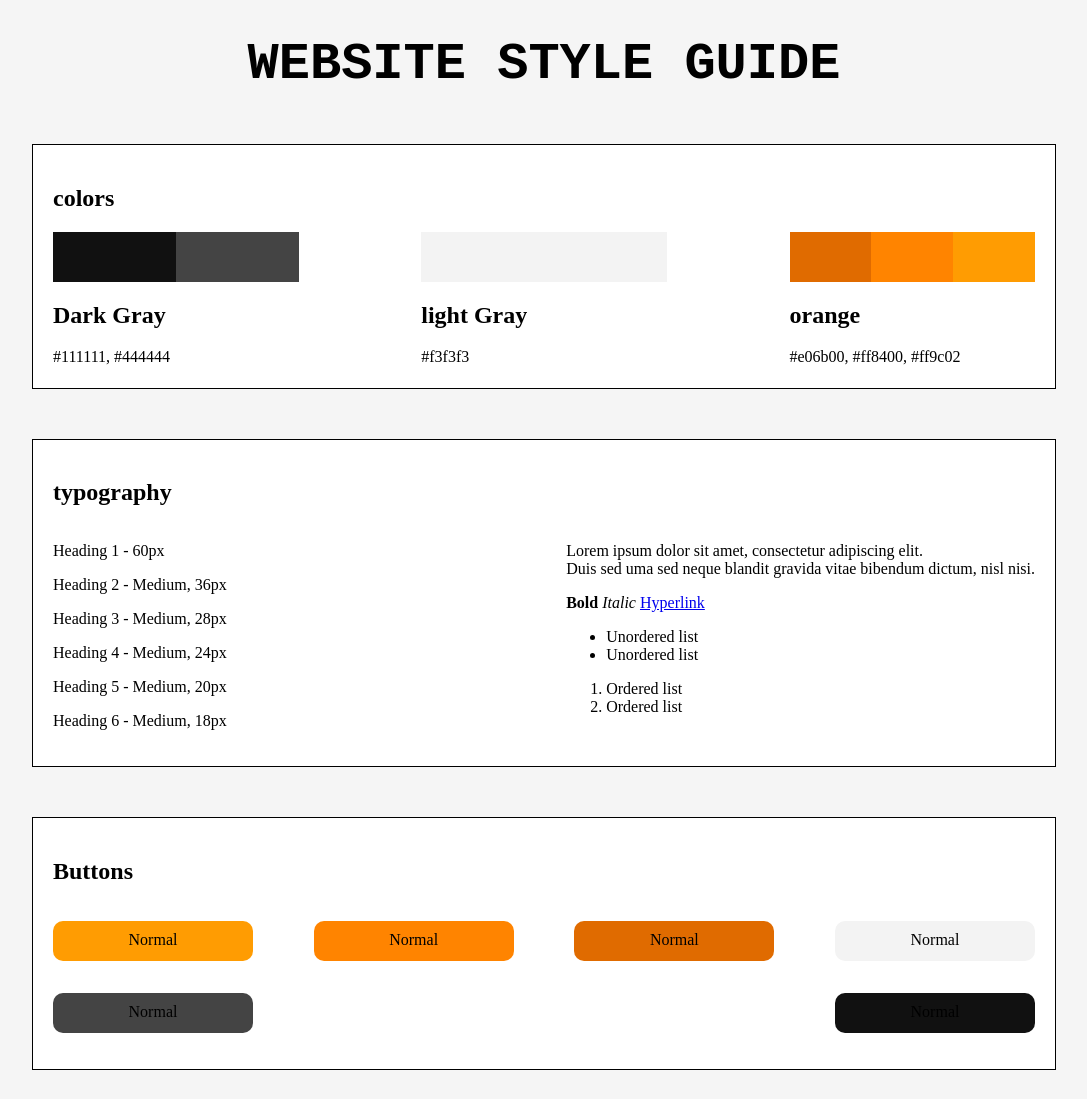
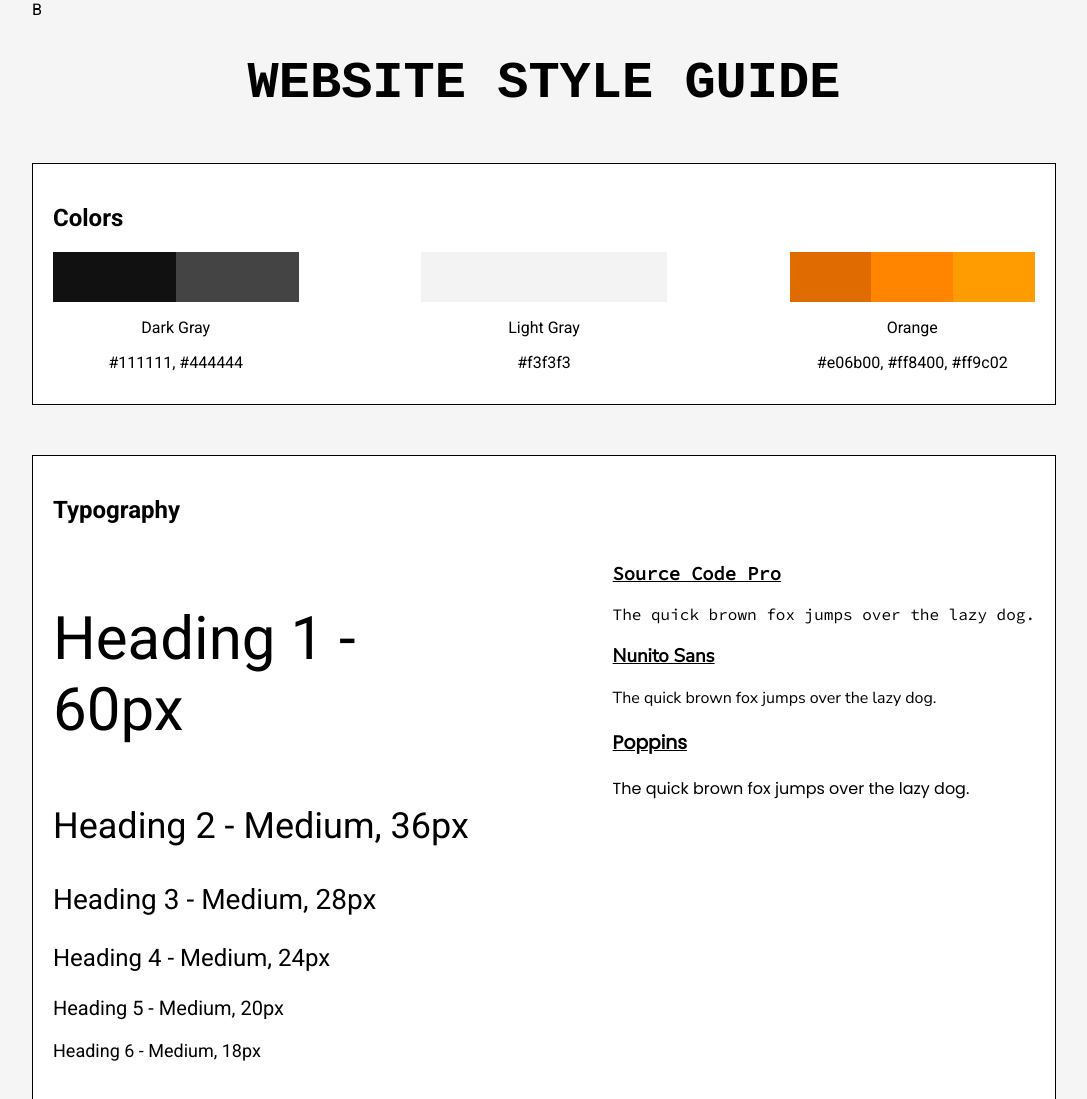
Before and after one commit to AbdelfettahB/websiteDesignSystem, a plain HTML site: page index.html in a window 1280 px wide. Shown: the top 1099 px of the page, without its empty margins (96-1183 px from the left). Before the commit the page ends 1070 px from the top, so only its background shows below. Drawn offline with Linux system fonts and the light colour scheme.

Commit message:
mission completed

```diff
--- a/index.html
+++ b/index.html
@@ -3,8 +3,10 @@
   <head>
     <meta charset="UTF-8" />
     <meta http-equiv="X-UA-Compatible" content="IE=edge" />
-    <meta name="viewport" content="width=device-width, initial-scale=1.0" />
+    <meta name="viewport" content="width=device-width, initial-scale=1.0" />B
     <link rel="stylesheet" href="style.css" />
+    <link rel="preconnect" href="https://fonts.gstatic.com">
+<link href="https://fonts.googleapis.com/css2?family=Nunito+Sans&family=Poppins&family=Roboto:wght@400;700&family=Source+Code+Pro&display=swap" rel="stylesheet">
     <title>Web Design Demo</title>
   </head>
   <body>
@@ -22,7 +24,7 @@
             <div class="two-boxes" style="background-color: #444"></div>
           </div>
           <div class="caption">
-            <h2>Dark Gray</h2>
+            <p>Dark Gray</p>
             <p>#111111, #444444</p>
           </div>
         </div>
@@ -31,7 +33,7 @@
             <div class="one-box" style="background-color: #f3f3f3"></div>
           </div>
           <div class="caption">
-            <h2>light Gray</h2>
+            <p>Light Gray</p>
             <p>#f3f3f3</div></p>
           </div>
 
@@ -42,7 +44,7 @@
             <div class="three-boxes" style="background-color: #ff9c02"></div>
           </div>
           <div class="caption">
-            <h2>orange</h2>
+            <p>Orange</p>
             <p>#e06b00, #ff8400, #ff9c02</p>
           </div>
         </div>
@@ -62,24 +64,19 @@
             <p class="heading-4">Heading 4 - Medium, 24px</p>
             <p class="heading-5">Heading 5 - Medium, 20px</p>
             <p class="heading-6">Heading 6 - Medium, 18px</p></div>
-        <div id="body-text">
-            <p class="lorem">
-                Lorem ipsum dolor sit amet, consectetur adipiscing elit.<br> Duis sed uma sed neque blandit gravida vitae bibendum dictum, nisl nisi.
-            </p>
-            <p class="bold-italic-hyperlink">
-                <b>Bold</b> <i>Italic</i> <a href="#">Hyperlink</a>
-            </p>
-            <p class="list">
-                <ul>
-                    <li>Unordered list</li>
-                    <li>Unordered list</li>
-                </ul>
-                <ol>
-                    <li>Ordered list</li>
-                    <li>Ordered list</li>
-                </ol>
-            </p>
-        </div>
+        <div id="font">
+          <div id="source-code-pro">
+            <h3>Source Code Pro</h3>
+            <p>The quick brown fox jumps over the lazy dog.</p>
+          </div>
+          <div id="nunito">
+            <h3>Nunito Sans</h3>
+            <p>The quick brown fox jumps over the lazy dog.</p>
+          </div>
+          <div id="poppins">
+            <h3>Poppins</h3>
+            <p>The quick brown fox jumps over the lazy dog.</p>
+          </div>
     </div>
     </section>
 
--- a/style.css
+++ b/style.css
@@ -1,5 +1,6 @@
 html {
   background-color: whitesmoke;
+  font-family: 'Roboto', sans-serif;
 }
 * {
   box-sizing: border-box;
@@ -15,6 +16,9 @@ body {
   font-weight: bolder;
   font-size: xx-large;
 }
+h2{
+  text-transform: capitalize;
+}
 #colors,
 #typography,
 #buttons {
@@ -22,6 +26,9 @@ body {
   background-color: white;
   padding: 20px;
   margin-top: 50px;
+}
+#buttons{
+  margin-bottom: 50px;
 }
 .flex-box {
   display: flex;
@@ -48,10 +55,11 @@ body {
 .caption {
   height: 50px;
   background-color: white;
+  text-align: center;
 }
 #headings,
 #bodytext {
-  width: 40%;
+  width: 45%;
 }
 .button {
   width: 200px;
@@ -74,12 +82,45 @@ body {
 }
 .C444 {
   background-color: #444;
+  color: white;
 }
 .c111 {
   background-color: #111;
+  color: white;
 }
 #styling {
   display: flex;
   justify-content: space-between;
   flex-wrap: wrap;
 }
+.heading-1{
+  font-size:  60px;
+}
+.heading-2{
+  font-size:  36px;
+}
+.heading-3{
+  font-size:  28px;
+}
+.heading-4{
+  font-size:  24px;
+}
+.heading-5{
+  font-size:  20px;
+}
+.heading-6{
+  font-size:  18px;
+}
+#source-code-pro{
+  font-family: 'Source Code Pro', monospace;
+}
+#nunito{
+  font-family: 'Nunito Sans', sans-serif;
+
+}
+#poppins{
+  font-family: 'Poppins', sans-serif;
+}
+h3{
+  text-decoration: underline;
+}
```
